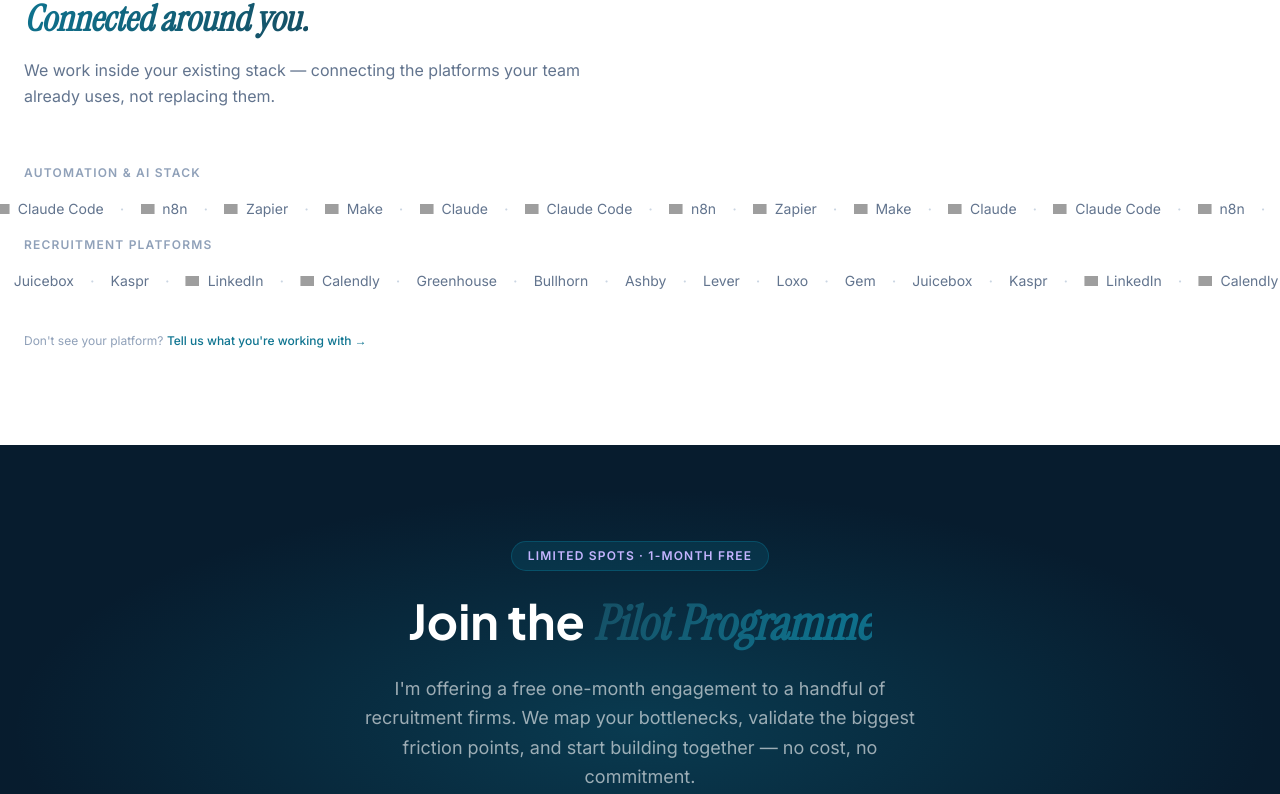
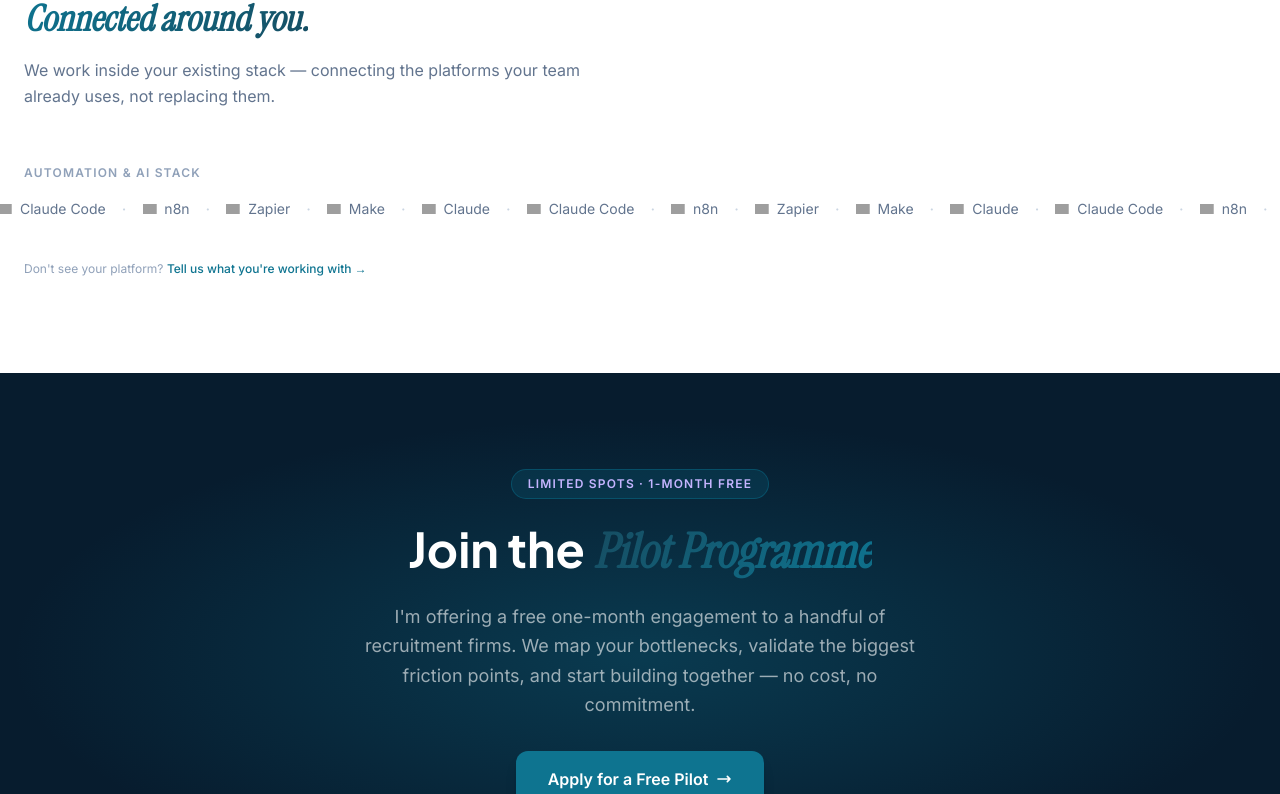
Before and after one commit to Anisabuilds/HireNove, a Next.js app: page / in a window 1280 px wide. Shown: the part 1989-2783 px from the top of the page. Built offline with nearby package versions, Linux system fonts and the light colour scheme; grey boxes are pictures that could not be loaded.

Commit message:
Remove recruitment platforms section

```diff
--- a/components/IntegrationsSection.tsx
+++ b/components/IntegrationsSection.tsx
@@ -47,18 +47,6 @@
   { name: "Make",         icon: "https://cdn.simpleicons.org/make" },
 ];
 
-const recruitmentTools: Tool[] = [
-  { name: "LinkedIn",   icon: "https://cdn.simpleicons.org/linkedin" },
-  { name: "Calendly",   icon: "https://cdn.simpleicons.org/calendly" },
-  { name: "Greenhouse" },
-  { name: "Bullhorn" },
-  { name: "Ashby" },
-  { name: "Lever" },
-  { name: "Loxo" },
-  { name: "Gem" },
-  { name: "Juicebox" },
-  { name: "Kaspr" },
-];
 
 function MarqueeRow({ tools, reverse = false }: { tools: Tool[]; reverse?: boolean }) {
   const repeated = [...tools, ...tools, ...tools];
@@ -148,12 +136,6 @@
           <MarqueeRow tools={automationTools} />
         </div>
 
-        <div>
-          <p className="text-xs font-semibold uppercase tracking-widest text-slate-400 mb-4 px-6 max-w-7xl mx-auto">
-            Recruitment platforms
-          </p>
-          <MarqueeRow tools={recruitmentTools} reverse />
-        </div>
       </motion.div>
 
       {/* Note */}
```
